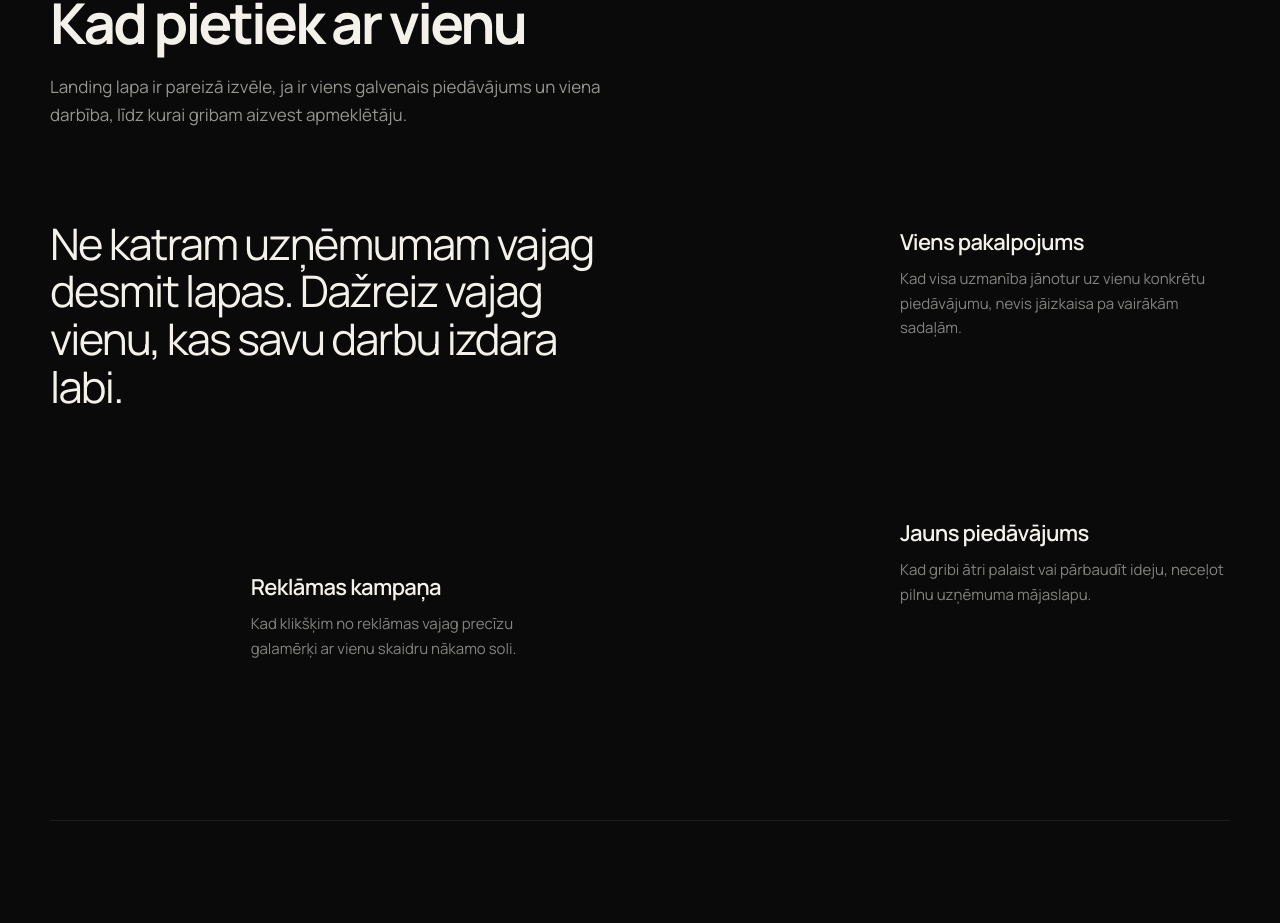
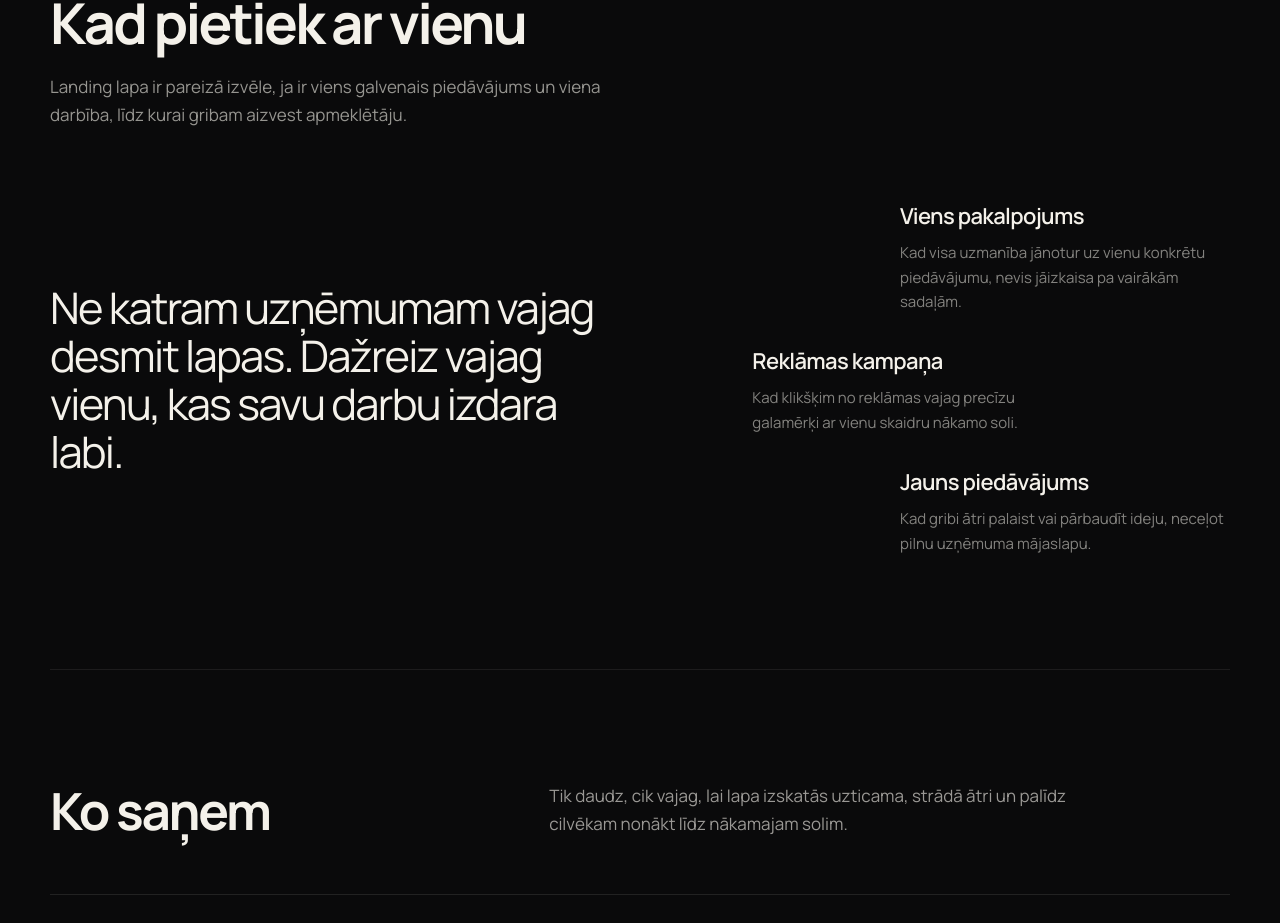
Before and after one commit to davisl24/WEBSITEAGENCY, a Next.js app: page /pakalpojumi/landing-lapa in a window 1280 px wide. Shown: the part 955-1878 px from the top of the page. Built offline with nearby package versions, Linux system fonts and the light colour scheme.

Commit message:
polish: tighten landing fit editorial composition

```diff
--- a/app/globals.css
+++ b/app/globals.css
@@ -1871,14 +1871,17 @@
 .service-fit-editorial{
   display:grid;
   grid-template-columns:repeat(12,minmax(0,1fr));
-  grid-template-rows:auto auto;
+  grid-template-rows:repeat(3,auto);
   column-gap:24px;
-  min-height:560px;
-  padding-top:72px;
+  row-gap:34px;
+  min-height:0;
+  padding-top:56px;
+  align-items:start;
 }
 .service-fit-statement{
   grid-column:1/7;
-  grid-row:1;
+  grid-row:1/4;
+  align-self:center;
   margin:0;
   max-width:610px;
   font-size:clamp(34px,3.4vw,50px);
@@ -1905,35 +1908,33 @@
 .service-fit-case-a{
   grid-column:9/13;
   grid-row:1;
-  margin-top:10px;
   justify-self:end;
 }
 .service-fit-case-b{
-  grid-column:3/7;
+  grid-column:8/12;
   grid-row:2;
-  margin-top:118px;
+  justify-self:start;
 }
 .service-fit-case-c{
   grid-column:9/13;
-  grid-row:2;
-  margin-top:64px;
+  grid-row:3;
   justify-self:end;
 }
 
 @media(max-width:900px){
   .service-fit-editorial{
-    min-height:500px;
-    padding-top:56px;
+    row-gap:28px;
+    padding-top:48px;
   }
   .service-fit-statement{
-    grid-column:1/8;
+    grid-column:1/7;
   }
   .service-fit-case-a,
   .service-fit-case-c{
-    grid-column:9/13;
+    grid-column:8/13;
   }
   .service-fit-case-b{
-    grid-column:2/7;
+    grid-column:7/12;
   }
 }
 @media(max-width:700px){
```
